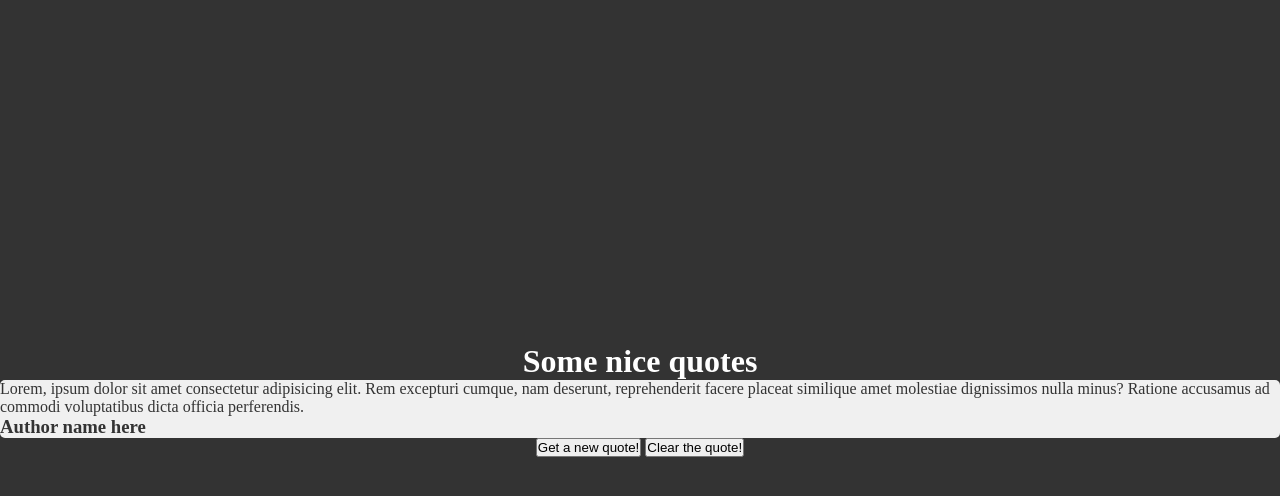
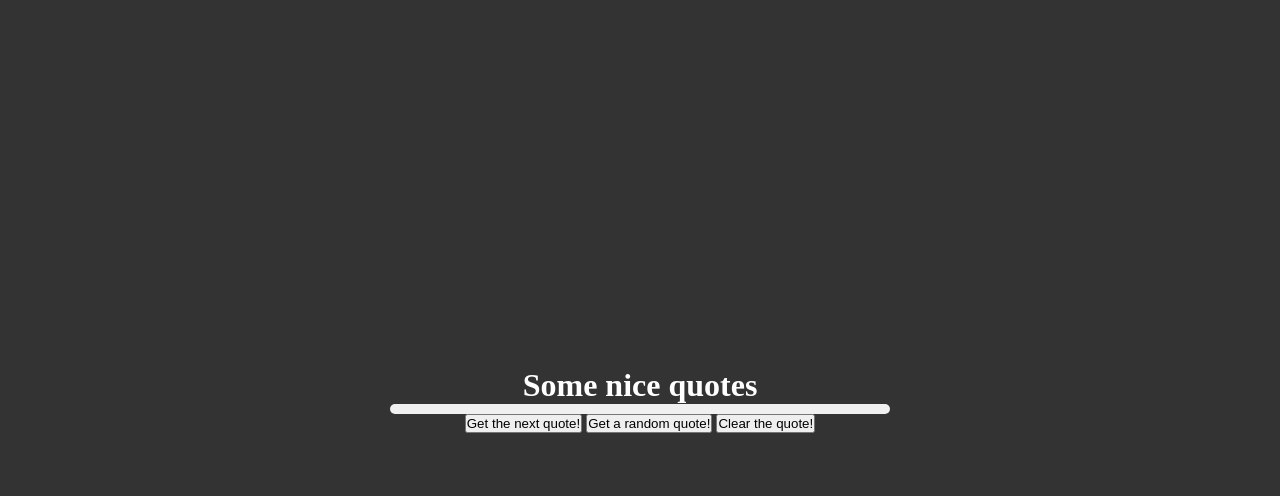
Before and after one commit to Leo-Mart/Quote-page, a plain HTML site: page index.html in a window 1280 px wide. Both pictures are taken after a click on the button "Clear the quote!". Drawn offline with Linux system fonts and the light colour scheme.

Commit message:
started with the basic functionallity, getting the next quote, getting a random quote and clearing the quote. A bunch of stuff has bugs in it or doesn't work the way I want it to, but that gives me something to work towards I guess.

```diff
--- a/index.html
+++ b/index.html
@@ -21,7 +21,8 @@
       </div>
     </article>
     <div class="btn-container">
-        <button class="btn get-quote">Get a new quote!</button>
+        <button class="btn get-quote">Get the next quote!</button>
+        <button class="btn random-quote">Get a random quote!</button>
         <button class="btn clear-quote">Clear the quote!</button>
     </div>
     <script src="main.js"></script>
--- a/main.js
+++ b/main.js
@@ -1,6 +1,108 @@
+// array of objects to hold the quotes. For now I only have author and the actual quote as properties
+// could add say a source of the quote and year as well, but let's start simply
 quotes = [
-    {
-        author: "Oscar Wilde",
-        quote:  "The truth is rarely pure and never simple."
+  {
+    author: "Oscar Wilde",
+    quote: "The truth is rarely pure and never simple.",
+  },
+  {
+    author: "Oscar Wilde",
+    quote: "I am not young enough to know everything.",
+  },
+  {
+    author: "Oscar Wilde",
+    quote: "Experience is merely the name men gave to their mistakes.",
+  },
+  {
+    author: "Delamain (although technically the writers of Cyberpunk 2077)",
+    quote:
+      "When you live among humans, it's essential to find a shared, fundamental point of understanding. Truth and Good are values proven to cause division, whereas beauty is universal.",
+  },
+  {
+    author: "Shakespeare, spoken by Macbeth",
+    quote: `Tomorrow, and tomorrow, and tomorrow,
+      Creeps in this petty pace from day to day,
+      To the last syllable of recorded time;
+      And all our yesterdays have lighted fools
+      The way to dusty death. Out, out, brief candle!
+      Life\'s but a walking shadow, a poor player,
+      That struts and frets his hour upon the stage,
+      And then is heard no more. It is a tale
+      Told by an idiot, full of sound and fury,
+      Signifying nothing.`,
+  },
+  {
+    author: "David Foster Wallace",
+    quote: `None of this is about morality, or religion, or dogma, or big fancy questions of life after death. the capital-T Truth is about life before death.
+      It is about making it to thirty, or maybe even fifty, without wanting to shoot yourself in the head.
+      It is about the real value of a real education, which has nothing to do with grades or degrees and everything to do with simple awareness -- awareness of what is so real and essential, so hidden in plain sight all around us, that we have to keep reminding ourselves over and over:
+      This is Water.
+      This is Water.`,
+  },
+];
+
+//fecthing some stuff from the dom for manipulation
+let authorName = document.querySelector(".author");
+let quoteText = document.querySelector(".quote");
+let clearBtn = document.querySelector(".clear-quote");
+let getQuoteBtn = document.querySelector(".get-quote");
+let getRandomQuoteBtn = document.querySelector(".random-quote");
+// this counter for the function has to be in the global scope instead of inside the function, but i'm not sure why?
+let index = 0;
+
+quoteText.innerText = quotes[0].quote;
+authorName.innerText = quotes[0].author;
+
+// clicking the clear button to clear the quote. Not sure there is any value to this, but why not
+clearBtn.addEventListener("click", clearQuote);
+
+//click the get new quote button to load in a quote
+getQuoteBtn.addEventListener("click", getNextQuote);
+
+// click this button to randomize the quote that is presented. This works well enough but sometimes I can return the same value twice, so got to figure out a way for it to not do that. Probably an if statement of some kind
+getRandomQuoteBtn.addEventListener("click", function () {
+  random = Math.floor(Math.random() * quotes.length);
+  quoteText.innerText = quotes[random].quote;
+  authorName.innerText = quotes[random].author;
+});
+
+// functions
+
+// clear the quote
+function clearQuote() {
+  quoteText.innerText = "";
+  authorName.innerText = "";
+  index = 0;
+}
+
+// get next quote
+
+function getNextQuote() {
+  // had the let index = 0; in here at first, but that did not work, only increase it by one and then stayed on one
+  // maybe I have to pass the array of quotes and the counter as parameters/arguments?
+  index++;
+  console.log(index);
+  quoteText.innerText = quotes[index].quote;
+  authorName.innerText = quotes[index].author;
+  // trying to catch the error that happens when the counter goes beyond the length of the array, but not working
+  if (index > quotes.length) {
+    index = 0;
+  }
+}
+
+// probably don't need this function, but maybe it would be better to build a function for it, escpecially if I want to build in a way for it to not show the same quote twice in a row if it randoms out the same number
+//function getRandomQuote() {
+// If i remember random numbers in javascript right math.random gives me a random number between 0-1 so if i want to use it to randomize an index for an array I have to round it down the nearest full integer and then multiply with the current value of a counter/iteration "i"
+// random = Math.random();
+// console.log(random);
+//}
+
+/* function getNewQuoteLoop(){
+    for (i = 0; i < quotes.length; i++) {
+        author = quotes[i].author;
+        quote = quotes[i].quote;
+        console.log(author);
+        quoteText.textContent = quote;
+        authorName.textContent = author;
     }
-]
+} */
--- a/style.css
+++ b/style.css
@@ -18,4 +18,7 @@ body {
     background: #f0f0f0;
     color: #333;
     border-radius: 5px;
+    padding: 5px;
+    max-width: 500px;
+    min-width: 500px;
 }
```
Also changed, not shown: 1 other file.
